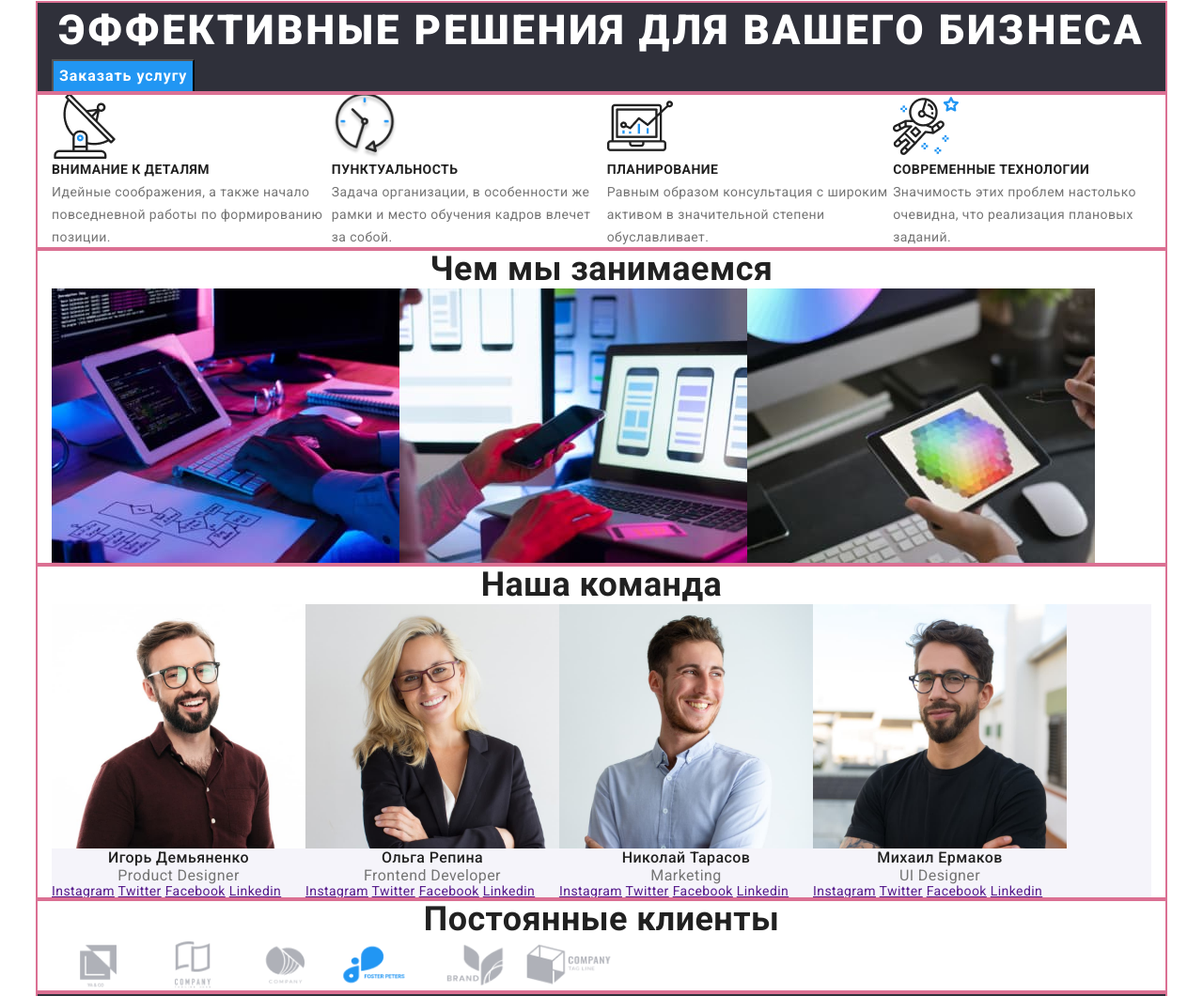
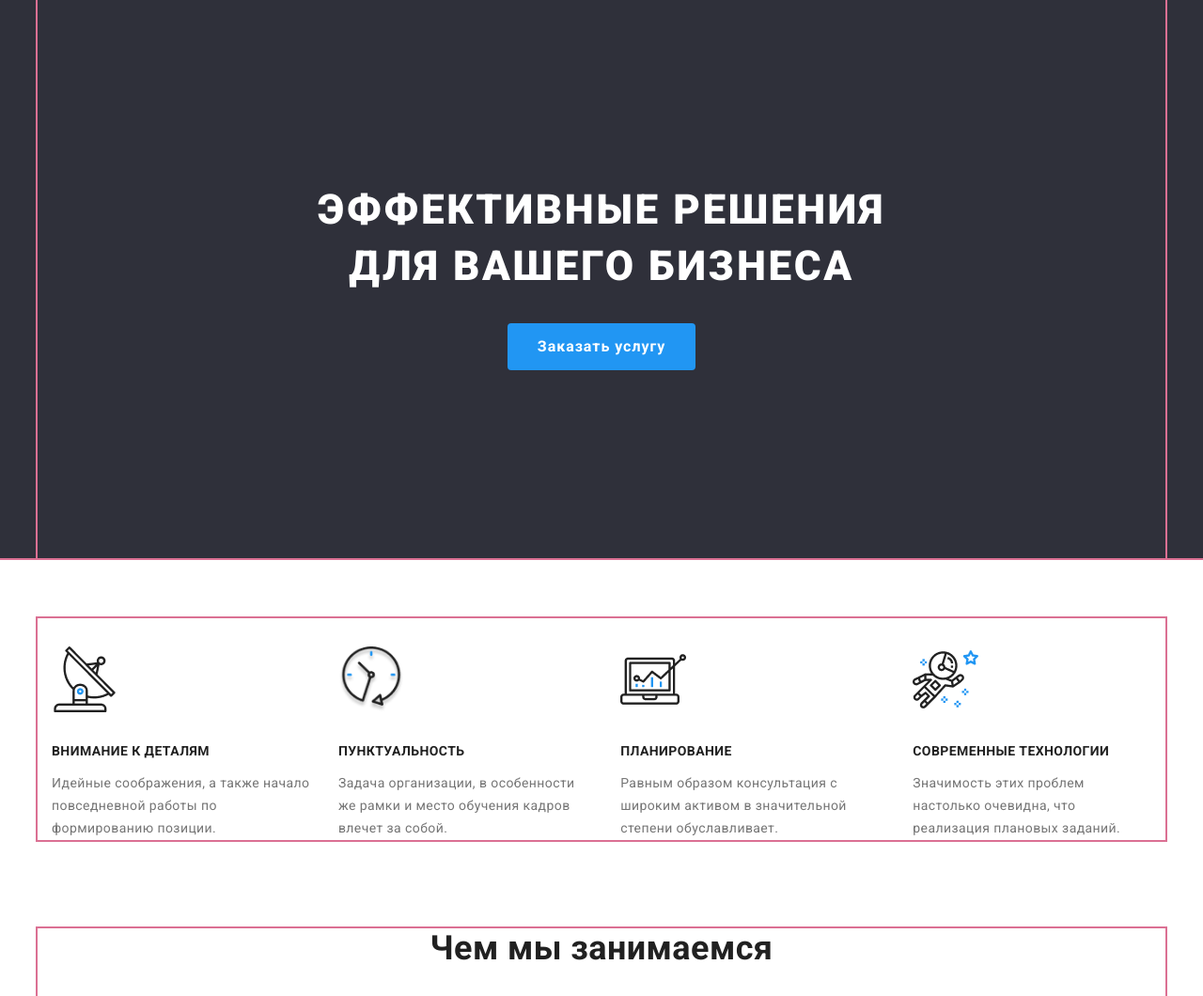
Before and after one commit to viikkii/goit-markup-hw-03, a plain HTML site: page index.html in a window 1280 px wide. Shown: the part 92-1152 px from the top of the page at 94% size. Drawn offline with nearby package versions, Linux system fonts and the light colour scheme.

Commit message:
Приближает схожесть макета согласно ДЗ-03

```diff
--- a/css/styles.css
+++ b/css/styles.css
@@ -55,6 +55,10 @@ img {
   outline: 2px solid palevioletred;
 }
 
+.section {
+  padding-top: 94px;
+}
+
 /* РАСПОЛОЖЕНИЕ ХЕДЕРА */
 .header-container,
 .section-item,
@@ -72,39 +76,165 @@ img {
   margin-right: 93px;
 }
 
+/* ===хедер контакты=== */
 .contact-link {
-  margin-left: 305px;
+  flex-wrap: wrap;
+  margin-left: 331px;
   margin-right: 30px;
 }
 .contact-phone {
-  margin-right: 0;
+  margin-right: -30px;
 }
 .section-nav:not(:last-child) {
   margin-right: 50px;
 }
 
 .header {
-  padding-top: 32px;
-  padding-bottom: 32px;
+  padding-top: 24px;
+  padding-bottom: 31px;
 }
 
-.hero,
-.footer {
+/* ===герой=== */
+.hero {
   display: flex;
-  margin-left: auto;
-  margin-right: auto;
-  width: 1200px;
+  text-align: center;
   outline: 2px solid palevioletred;
 }
 
-/* .hero,
-.footer {
-  display: flex;
+.hero-title {
+  width: 696px;
+  margin-top: 200px;
+  margin-bottom: 15px;
   margin-left: auto;
   margin-right: auto;
-  width: 1200px;
+}
+.button {
+  width: 200px;
+  border-radius: 4px;
+  border: none;
+  margin-top: 15px;
+  margin-bottom: 200px;
+  padding-top: 10px;
+  padding-bottom: 10px;
+}
+
+/* ===НАШИ ПРЕИМУЩЕСТВА */
+.section-li {
+  flex-wrap: wrap;
+  margin-top: 30px;
+  margin-left: 30px;
+}
+.section-ul-headline {
+  margin-top: -30px;
+  margin-left: -30px;
+}
+.section-headline {
+  margin-bottom: 10px;
+  margin-top: 30px;
+}
+
+/* ====ФОТО РАБОТ=== */
+.wort-item {
+  margin-bottom: 50px;
+}
+.section-padding {
+  padding-bottom: 94px;
+}
+
+.section-ul-photo {
+  flex-wrap: wrap;
+  justify-content: space-between;
+}
+
+/* ===КОМАНДА ВЕБСТИДИО=== */
+.comand-item {
+  margin-bottom: 50px;
+}
+.section-team {
+  flex-wrap: wrap;
+  margin-top: 30px;
+  margin-left: 30px;
+}
+
+.section-ul-team {
+  margin-top: -30px;
+  margin-left: -30px;
+}
+.comand-fon {
+  margin-bottom: 0;
+  padding-bottom: 94px;
+}
+
+.section-title-name {
+  margin-bottom: 10px;
+  margin-top: 30px;
+}
+
+.section-text-name {
+  margin-bottom: 0;
+  margin-bottom: 16px;
+}
+
+/* ===ФУТЕР=== */
+.footer {
+  margin-left: auto;
+  margin-right: auto;
+  padding-top: 60px;
+  padding-bottom: 60px;
   outline: 2px solid palevioletred;
 }
+
+.section-item-footer {
+  padding-top: 20px;
+}
+
+.logo-style {
+  padding-top: 60px;
+}
+
+.section-footer {
+  margin-bottom: 9px;
+}
+
+/* ===ГАЛЕРЕЯ=== */
+.section-ul-galery {
+  display: flex;
+  align-items: center;
+  margin-top: -30px;
+  margin-left: -30px;
+  justify-content: space-between;
+}
+
+.section-li-galery {
+  flex-wrap: wrap;
+  margin-top: 30px;
+  margin-left: 30px;
+}
+
+/* ===навигация портфолио=== */
+.section-photo-item {
+  padding-top: 94px;
+}
+
+.section-ul-portfolio {
+  display: flex;
+  align-items: center;
+  justify-content: space-around;
+}
+
+/* .section-partner {
+  flex-wrap: wrap;
+  justify-content: center;
+  margin-top: 30px;
+  margin-left: 30px;
+}
+
+.section-ul-partner {
+  margin-top: -30px;
+  margin-left: -30px;
+} */
+
+/*
 
 .section-item {
   display: flex;
@@ -130,11 +260,7 @@ img {
   margin-top: -30px;
   margin-left: -30px;
 }
-.section-team {
-  flex-wrap: wrap;
-  margin-top: 30px;
-  margin-left: 30px;
-} */
+
 
 /* .contact-link,
 .contact-phone {
@@ -142,45 +268,28 @@ img {
   space-beetwen
 } */
 
-/* .headline-text {
-  padding: 10px;
+/* .section * {
+  outline: 1px solid teal;
 } */
-
-/* .section-li {
-  width: 270px;
-  height: 251px;
-  justify-content: space-around;
-} */
-/*
-.section > .section-nav,
-.section > .contact-link,
-.section > .contact-phone,
-.section > .section-li,
-.section > .section-photo,
-.section > .section-team,
-.section > .section-partner,
-.section > .section-footer {
-  outline: 1px solid teal;
-}
-
-.section * {
-  outline: 1px solid teal;
-}
 
 /*  сетка */
 /* .section > .section-photo {
-  flex-basis: calc(100% / 3 -20px);
+  flex-basis: calc((100% - 20px) - 3);
 }
 
 .section > .section-li,
 .section > .section-team {
-  flex-basis: calc(100% / 4 -20px);
+  flex-basis: calc((100% / 4) -20px);
 }
 
 .section > .section-partner {
-  flex-basis: calc(100% / 6 -20px);
+  flex-basis: calc((100% - 20px) / 3);
 }
-*/
+
+/* .section > .section-partner {
+  flex-basis: calc((100% - 20px) / 6);
+} */
+
 /* */
 
 /* ===ЛОГОТИП=== */
@@ -269,7 +378,6 @@ img {
   font-size: 44px;
   line-height: 1.36;
   text-transform: uppercase;
-  text-align: center;
   letter-spacing: 0.06em;
 }
 
@@ -284,9 +392,6 @@ img {
   letter-spacing: 0.06em;
   text-decoration: none;
   cursor: pointer;
-  display: flex;
-  align-items: center;
-  text-align: center;
 }
 .button:hover,
 .button:focus {
@@ -335,7 +440,7 @@ img {
   text-align: center;
 }
 
-/* ===галерея-порфолио-страница === */
+/* ===галерея-портфолио-страница === */
 .section-title-galery {
   color: var(--section-text-color);
   font-weight: 700;
--- a/index.html
+++ b/index.html
@@ -70,7 +70,7 @@
       <section class="section">
         <h2 hidden>Преимущества команды WebStudio</h2>
         <div class="container">
-          <ul class="link-ul section-item">
+          <ul class="link-ul section-item section-ul-headline">
             <li class="section-li">
               <img
                 src="./images/excellence/antenna.png"
@@ -137,10 +137,10 @@
       </section>
 
       <!--Фото работ-->
-      <section class="section">
+      <section class="section section-padding">
         <div class="container">
-          <h2 class="section-title">Чем мы занимаемся</h2>
-          <ul class="link-ul section-item">
+          <h2 class="section-title wort-item">Чем мы занимаемся</h2>
+          <ul class="link-ul section-item section-ul-photo">
             <li class="section-photo">
               <img
                 src="./images/gallery/img1.jpg"
@@ -170,10 +170,10 @@
       </section>
 
       <!--Команда WebStudio-->
-      <section class="section">
+      <section class="section comand-fon">
         <div class="container">
-          <h2 class="section-title">Наша команда</h2>
-          <ul class="link-ul section-item comand-fon">
+          <h2 class="section-title comand-item">Наша команда</h2>
+          <ul class="link-ul section-item section-ul-team">
             <li class="section-team">
               <img
                 src="./images/team/team-master-1.jpg"
@@ -233,63 +233,6 @@
           </ul>
         </div>
       </section>
-
-      <!-- наши клиенты -->
-      <section class="section">
-        <div class="container">
-          <h2 class="section-title">Постоянные клиенты</h2>
-          <ul class="link-ul section-item">
-            <li class="section-partner">
-              <a href="#" class="link-a-href"></a>
-              <img
-                src="./images/logo/Logo.png"
-                alt="логотип-один"
-                width="100"
-              />
-            </li>
-            <li class="section-partner">
-              <a href="#" class="link-a-href"></a>
-              <img
-                src="./images/logo/Logo2.png"
-                alt="логотип-два"
-                width="100"
-              />
-            </li>
-            <li class="section-partner">
-              <a href="#" class="link-a-href"></a>
-              <img
-                src="./images/logo/Logo3.png"
-                alt="логотип-три"
-                width="100"
-              />
-            </li>
-            <li class="section-partner">
-              <a href="#" class="link-a-href"></a>
-              <img
-                src="./images/logo/Logo4.png"
-                alt="логотип-четыре"
-                width="100"
-              />
-            </li>
-            <li class="section-partner">
-              <a href="#" class="link-a-href"></a>
-              <img
-                src="./images/logo/Logo5.png"
-                alt="логотип-пять"
-                width="100"
-              />
-            </li>
-            <li class="section-partner">
-              <a href="#" class="link-a-href"></a>
-              <img
-                src="./images/logo/Logo6.png"
-                alt="логотип-шесть"
-                width="100"
-              />
-            </li>
-          </ul>
-        </div>
-      </section>
     </main>
 
     <!--Подвал-->
@@ -299,7 +242,7 @@
           <span class="logo-style">Web</span>Studio</a
         >
         <address>
-          <ul class="link-ul section-item">
+          <ul class="link-ul section-item-footer">
             <li class="footer-text section-footer">
               <a
                 href="https://goo.gl/maps/QAPjnCz2YvxkVtEf7"
```
Also changed, not shown: portfolio.html (+47 -31 lines).
